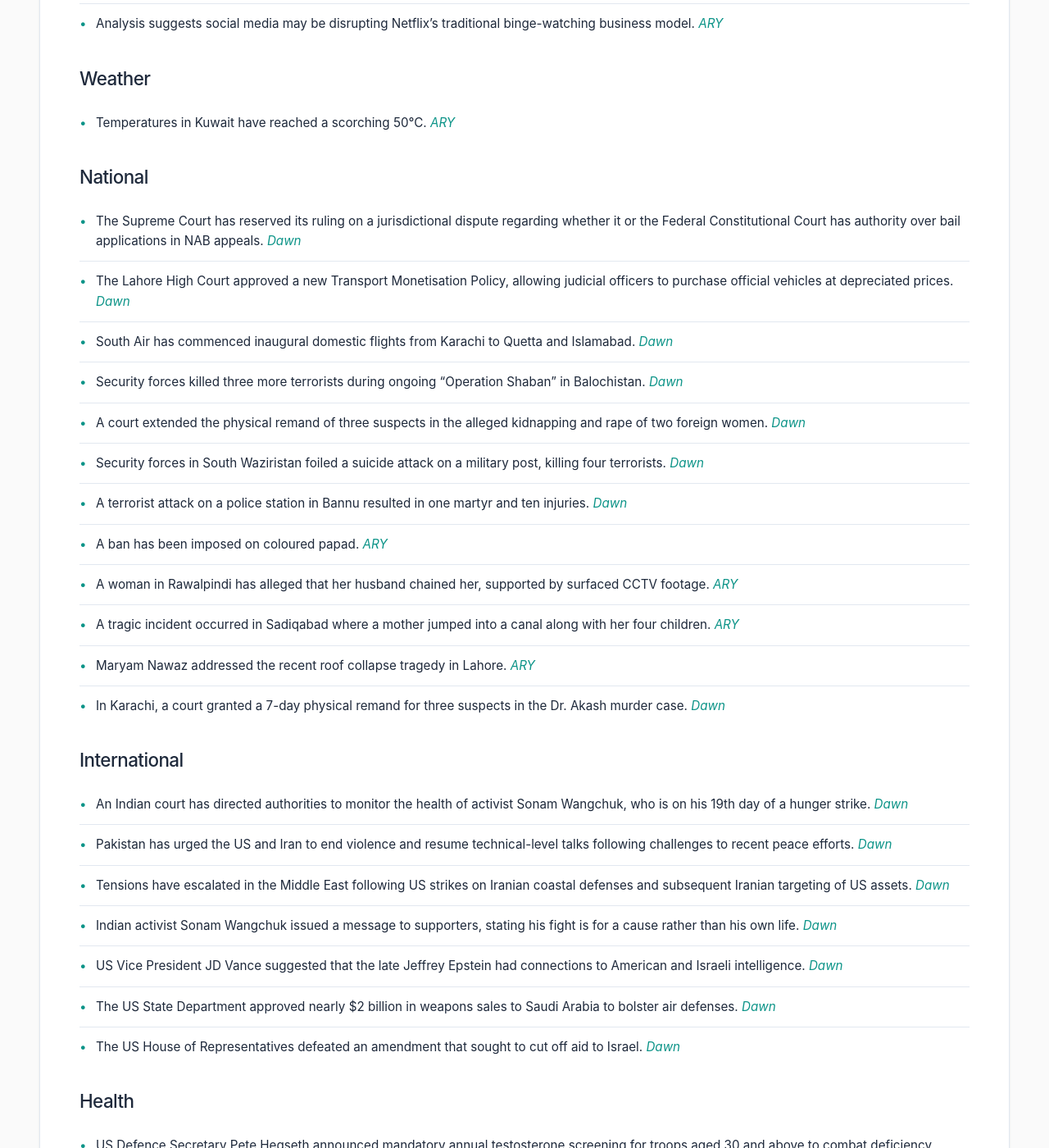
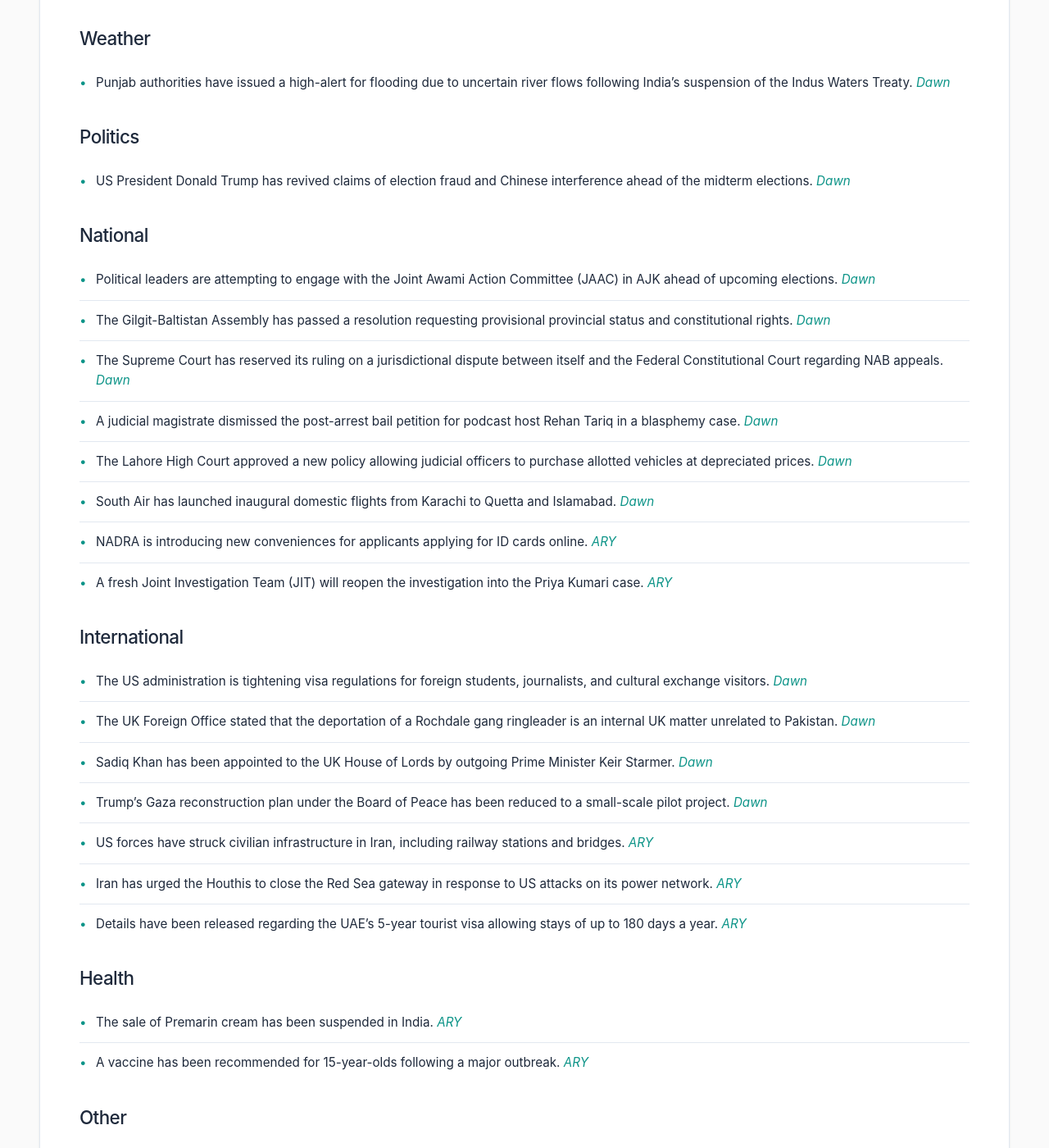
Before and after one commit to zsubzwary/news, a Jekyll site: the page built from en/index.md, in a window 1280 px wide and 1400 px high, scrolled down 816 px. Shown: the whole window at 82% size. Built offline with Jekyll 4.4.1, drawn with Linux system fonts in a browser that asks for light colours; some web fonts are replaced; comment, search, counter and statistics services are not loaded; some of the changed text lies outside the part shown.

Commit message:
DateTime; 2026-07-17T04:05:00.317Z

```diff
--- a/en/index.md
+++ b/en/index.md
@@ -4,50 +4,52 @@ title: Pakistan News Briefing
 lang: en
 ---
 
-Published at: 16-Jul-2026 21:04PKT
+Published at: 17-Jul-2026 09:05PKT
 
 Time to read: 4 mins
 
 ### Economy
-- The European Union has noted compliance issues in Pakistan's GSP+ obligations, warning that shortcomings must be addressed to qualify under revised frameworks. *[Dawn](https://www.dawn.com/news/2015939/eu-notes-in-pakistans-gsp-compliance-urges-islamabad-to-address-shortcomings)*
-- Prime Minister Shehbaz Sharif warned that renewed US-Iran tensions could once again negatively impact Pakistan's economy. *[Dawn](https://www.dawn.com/news/2015941/pm-shehbaz-warns-renewed-us-iran-conflict-could-hit-economy-again)*
-- An opinion piece discusses Pakistan's economic strategy to build regional connectivity and trade ties with Eurasia. *[Dawn](https://www.dawn.com/news/2015948/opinion-reconnecting-eurasia-how-pakistan-is-building-a-new-vision-for-trade-and-regional-connectivity)*
-- Tax relief has been announced for retailers in Pakistan. *[ARY](https://arynews.tv/tax-relief-announced-for-retailers-in-pakistan)*
+- The ongoing Gulf war has triggered an investment outflow from Pakistan, with Bahrain withdrawing funds from domestic bonds. *[Dawn](https://www.dawn.com/news/2016026/gulf-war-triggers-investment-outflow-from-pakistan)*
+- The European Union has noted compliance issues regarding Pakistan's GSP+ obligations, urging the country to address shortcomings. *[Dawn](https://www.dawn.com/news/2015939/eu-notes-issues-in-pakistans-gsp-compliance-urges-islamabad-to-address-shortcomings)*
+- Prime Minister Shehbaz Sharif warned that renewed US-Iran tensions could negatively impact the national economy. *[Dawn](https://www.dawn.com/news/2015941/pm-shehbaz-warns-renewed-us-iran-conflict-could-hit-economy-again)*
+- Declining petrol stocks in Pakistan have prompted the government to take measures to discourage market hoarding. *[Dawn](https://www.dawn.com/news/2015959/oil-industry-prompts-government-to-discourage-hoarding-as-petrol-stocks-decline-to-14-day-cover)*
 
 ### Science & Technology
-- Deputy Prime Minister Ishaq Dar traveled to Shanghai to sign Pakistan's founding membership in the China-led World Artificial Intelligence Cooperation Organisation (WAICO). *[Dawn](https://www.dawn.com/news/2015858/dar-arrives-in-shanghai-to-sign-pakistans-founding-membership-of-china-led-ai-body)*
-- Analysis suggests social media may be disrupting Netflix's traditional binge-watching business model. *[ARY](https://arynews.tv/netflix-is-losing-its-binge-watching-model-to-social-media)*
+- A new policy is in development to allow consumers to transfer e-SIM cards up to 10 times free of charge. *[Dawn](https://www.dawn.com/news/2016056/uniform-policy-for-free-e-sim-transfer-in-the-works)*
+- Pakistan has become a founding member of the World Artificial Intelligence Cooperation Organisation (WAICO). *[Dawn](https://www.dawn.com/news/2015858/pakistan-becomes-founding-member-of-world-artificial-intelligence-cooperation-organisation)*
 
 ### Weather
-- Temperatures in Kuwait have reached a scorching 50°C. *[ARY](https://arynews.tv/kuwait-in-the-grip-of-scorching-heat-as-mercury-reaches-50c)*
+- Punjab authorities have issued a high-alert for flooding due to uncertain river flows following India's suspension of the Indus Waters Treaty. *[Dawn](https://www.dawn.com/news/2016059/authorities-going-extra-mile-in-the-absence-of-flood-data)*
+
+### Politics
+- US President Donald Trump has revived claims of election fraud and Chinese interference ahead of the midterm elections. *[Dawn](https://www.dawn.com/news/2016135/trump-revives-sweeping-election-fraud-claims-ahead-of-us-midterms-accuses-china-of-meddling)*
 
 ### National
-- The Supreme Court has reserved its ruling on a jurisdictional dispute regarding whether it or the Federal Constitutional Court has authority over bail applications in NAB appeals. *[Dawn](https://www.dawn.com/news/2015925/2sc-32a-bail-fcc)*
-- The Lahore High Court approved a new Transport Monetisation Policy, allowing judicial officers to purchase official vehicles at depreciated prices. *[Dawn](https://www.dawn.com/news/2015923/lhc-approves-transport-monetisation-policy-allows-judicial-officers-to-purchase-allotted-vehicles-at-depreciated-price)*
-- South Air has commenced inaugural domestic flights from Karachi to Quetta and Islamabad. *[Dawn](https://www.dawn.com/news/2015921/south-airs-inaugural-flights-from-karachi-depart-for-quetta-islamabad-paa)*
-- Security forces killed three more terrorists during ongoing "Operation Shaban" in Balochistan. *[Dawn](https://www.dawn.com/news/2015946/security-forces-kill-3-more-terrorists-as-operation-shaban-continues-in-balochistan)*
-- A court extended the physical remand of three suspects in the alleged kidnapping and rape of two foreign women. *[Dawn](https://www.dawn.com/news/2015930/court-extends-physical-remand-of-three-suspects-in-alleged-kidnapping-rape-of-two-foreign-women)*
-- Security forces in South Waziristan foiled a suicide attack on a military post, killing four terrorists. *[Dawn](https://www.dawn.com/news/2015848/security-forces-foil-suicide-attack-on-military-post-in-south-waziristans-wana-kill-4-terrorists-sources)*
-- A terrorist attack on a police station in Bannu resulted in one martyr and ten injuries. *[Dawn](https://www.dawn.com/news/2015898/cop-martyred-10-others-injured-in-attack-on-bannus-miryan-police-station)*
-- A ban has been imposed on coloured papad. *[ARY](https://arynews.tv/papad-banned-imposed)*
-- A woman in Rawalpindi has alleged that her husband chained her, supported by surfaced CCTV footage. *[ARY](https://arynews.tv/rawalpindi-man-arrested-for-chaining-wife-cctv-footage-surfaces)*
-- A tragic incident occurred in Sadiqabad where a mother jumped into a canal along with her four children. *[ARY](https://arynews.tv/mother-jumps-into-canal-along-with-4-children-in-sadiqabad)*
-- Maryam Nawaz addressed the recent roof collapse tragedy in Lahore. *[ARY](https://arynews.tv/maryam-nawaz-addresses-roof-collapse-tragedy)*
-- In Karachi, a court granted a 7-day physical remand for three suspects in the Dr. Akash murder case. *[Dawn](https://www.dawn.com/news/2015906/karachi-court-grants-police-7-day-physical-remand-of-3-suspects-in-dr-akash-murder-case)*
+- Political leaders are attempting to engage with the Joint Awami Action Committee (JAAC) in AJK ahead of upcoming elections. *[Dawn](https://www.dawn.com/news/2016057/efforts-on-to-engage-with-ajk-protesters-ahead-of-polls)*
+- The Gilgit-Baltistan Assembly has passed a resolution requesting provisional provincial status and constitutional rights. *[Dawn](https://www.dawn.com/news/2016058/gb-assembly-calls-for-provisional-provincial-status)*
+- The Supreme Court has reserved its ruling on a jurisdictional dispute between itself and the Federal Constitutional Court regarding NAB appeals. *[Dawn](https://www.dawn.com/news/2015925/2sc-32a-bail-fcc)*
+- A judicial magistrate dismissed the post-arrest bail petition for podcast host Rehan Tariq in a blasphemy case. *[Dawn](https://www.dawn.com/news/2015936/court-dismisses-post-arrest-bail-petition-of-podcast-host-rehan-tariq-in-blasphemy-case)*
+- The Lahore High Court approved a new policy allowing judicial officers to purchase allotted vehicles at depreciated prices. *[Dawn](https://www.dawn.com/news/2015923/lhc-approves-transport-monetisation-policy-allows-judicial-officers-to-purchase-allotted-vehicles-at-depreciated-price)*
+- South Air has launched inaugural domestic flights from Karachi to Quetta and Islamabad. *[Dawn](https://www.dawn.com/news/2015921/south-airs-inaugural-flights-from-karachi-depart-for-quetta-islamabad-paa)*
+- NADRA is introducing new conveniences for applicants applying for ID cards online. *[ARY](https://arynews.tv/nadra-introduces-major-convenience-for-online-id-card-applicants)*
+- A fresh Joint Investigation Team (JIT) will reopen the investigation into the Priya Kumari case. *[ARY](https://arynews.tv/priya-kumari-case-fresh-jit-to-reopen-investigation)*
 
 ### International
-- An Indian court has directed authorities to monitor the health of activist Sonam Wangchuk, who is on his 19th day of a hunger strike. *[Dawn](https://www.dawn.com/news/2015913/indian-court-asks-authorities-to-intervene-if-fasting-activists-condition-worsens)*
-- Pakistan has urged the US and Iran to end violence and resume technical-level talks following challenges to recent peace efforts. *[Dawn](https://www.dawn.com/news/2015882/pakistan-urges-us-iran-to-end-violence-resume-technical-level-talks)*
-- Tensions have escalated in the Middle East following US strikes on Iranian coastal defenses and subsequent Iranian targeting of US assets. *[Dawn](https://www.dawn.com/news/2015869/us-strikes-irans-coastal-defences-in-fresh-salvo-tehran-again-targets-american-assets-in-gulf-states)*
-- Indian activist Sonam Wangchuk issued a message to supporters, stating his fight is for a cause rather than his own life. *[Dawn](https://www.dawn.com/news/2015956/dont-save-me-save-the-cause-indian-activist-wangchuks-message-during-hunger-strike-in-new-delhi)*
-- US Vice President JD Vance suggested that the late Jeffrey Epstein had connections to American and Israeli intelligence. *[Dawn](https://www.dawn.com/news/2015905/late-sex-offender-epstein-clearly-had-connections-to-american-israeli-intelligence-vance)*
-- The US State Department approved nearly $2 billion in weapons sales to Saudi Arabia to bolster air defenses. *[Dawn](https://www.dawn.com/news/2015878/us-approves-nearly-2bn-in-weapons-sales-to-saudi-arabia)*
-- The US House of Representatives defeated an amendment that sought to cut off aid to Israel. *[Dawn](https://www.dawn.com/news/2015874/us-house-defeats-bid-to-cut-off-israel-aid-in-vote-dividing-democrats)*
+- The US administration is tightening visa regulations for foreign students, journalists, and cultural exchange visitors. *[Dawn](https://www.dawn.com/news/2015982/us-to-tighten-visa-regulations-for-foreign-students-journalists)*
+- The UK Foreign Office stated that the deportation of a Rochdale gang ringleader is an internal UK matter unrelated to Pakistan. *[Dawn](https://www.dawn.com/news/2016030/rochdale-ringleaders-deportation-has-nothing-to-do-with-pakistan)*
+- Sadiq Khan has been appointed to the UK House of Lords by outgoing Prime Minister Keir Starmer. *[Dawn](https://www.dawn.com/news/2016040/sadiq-khan-appointed-to-house-of-lords)*
+- Trump’s Gaza reconstruction plan under the Board of Peace has been reduced to a small-scale pilot project. *[Dawn](https://www.dawn.com/news/2015988/gaza-reconstruction-plan-under-trumps-board-of-peace-reduced-to-pilot-project-british-publication)*
+- US forces have struck civilian infrastructure in Iran, including railway stations and bridges. *[ARY](https://arynews.tv/us-hits-iran-infrastructure-17-july-2026)*
+- Iran has urged the Houthis to close the Red Sea gateway in response to US attacks on its power network. *[ARY](https://arynews.tv/iran-tells-houthis-to-close-red-sea-if-us-hits-power-network)*
+- Details have been released regarding the UAE's 5-year tourist visa allowing stays of up to 180 days a year. *[ARY](https://arynews.tv/uae-5-year-tourist-visa-explained-stay-up-to-180-days-a-year)*
 
 ### Health
-- US Defence Secretary Pete Hegseth announced mandatory annual testosterone screening for troops aged 30 and above to combat deficiency. *[Dawn](https://www.dawn.com/news/2015894/us-defence-secretary-hegseth-announces-mandatory-testosterone-screening-for-troops-30-years-old-or-above)*
+- The sale of Premarin cream has been suspended in India. *[ARY](https://arynews.tv/premarin-cream-sale-suspended-in-india)*
+- A vaccine has been recommended for 15-year-olds following a major outbreak. *[ARY](https://arynews.tv/vaccine-recommended-for-15-year-olds-following-big-outbreak)*
 
 ### Other
-- The cast for Season 5 of ‘Special Forces’ has been announced, featuring Candace Cameron, Ruby Rose, and George Santos. *[ARY](https://arynews.tv/special-forces-season-5-cast-candace-cameron-ruby-rose-and-george-santos-to-star)*
-- Actress Julia Garner and husband Mark Foster have reportedly separated after six years of marriage. *[ARY](https://arynews.tv/julia-garner-and-husband-mark-foster-separate-after-6-years-of-marriage)*
-- Anne Hathaway described her reunion with Christopher Nolan for the film ‘The Odyssey’ as a “homecoming.” *[ARY](https://arynews.tv/anne-hathaway-calls-reuniting-with-christopher-nolan-for-the-odyssey-a-homecoming)*
+- An editorial explored the career challenges and market readiness of English literature graduates. *[Dawn](https://www.dawn.com/news/2016098/making-ones-way)*
+- An editorial discussed the persistent "centre-periphery" divide within Pakistan. *[Dawn](https://www.dawn.com/news/2016095/restive-peripheries)*
+- Falak Shabir celebrated his 6th wedding anniversary with his wife, Sarah Khan. *[ARY](https://arynews.tv/falak-shabir-surprises-wife-sarah-khan-with-on-their-6th-wedding-anniversary)*
+- Tom Holland captured a reunion between Zendaya and Hunter Schafer. *[ARY](https://arynews.tv/tom-holland-captures-sweet-reunion-between-zendaya-and-hunter-schafer)*
+- Kim Kardashian reportedly asked Lewis Hamilton to act as a matchmaker for her sister Khloé. *[ARY](https://arynews.tv/kim-kardashian-asks-new-beau-lewis-hamilton-to-play-matchmaker-for-sister-khloe)*
```
